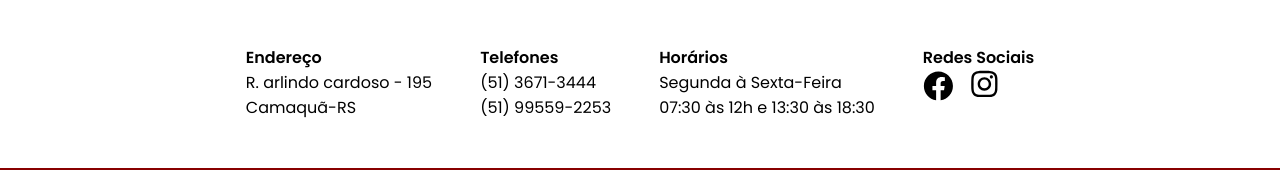
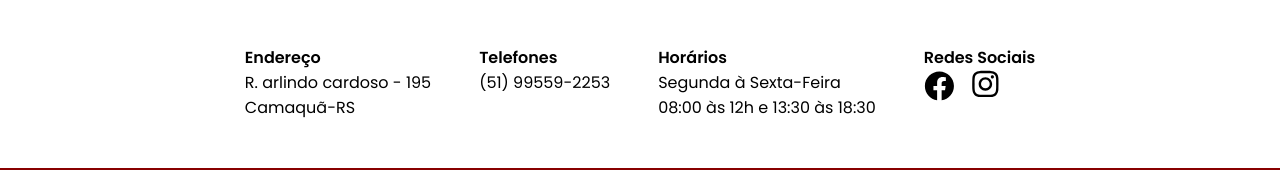
Before and after one commit to christianmedeiros33/tecnocar, a React (Vite) app: page / in a window 1280 px wide. Shown: the part 2654-2824 px from the top of the page. Built offline with nearby package versions, Linux system fonts and the light colour scheme.

Commit message:
Update SectionContact.jsx

```diff
--- a/src/components/sectionContact/SectionContact.jsx
+++ b/src/components/sectionContact/SectionContact.jsx
@@ -14,7 +14,6 @@ const Footer = () => {
                 </div>
                 <div>
                     <h4>Telefones</h4>
-                    <p>(51) 3671-3444</p>
                     <p>(51) 99559-2253</p>
                 </div>
             </div>
@@ -24,7 +23,7 @@ const Footer = () => {
                 <div>
                     <h4>Horários</h4>
                     <p>Segunda à Sexta-Feira</p>
-                    <p>07:30 às 12h e 13:30 às 18:30</p>
+                    <p>08:00 às 12h e 13:30 às 18:30</p>
                 </div>
 
                 <div className={styles.containerRedes}>
```
